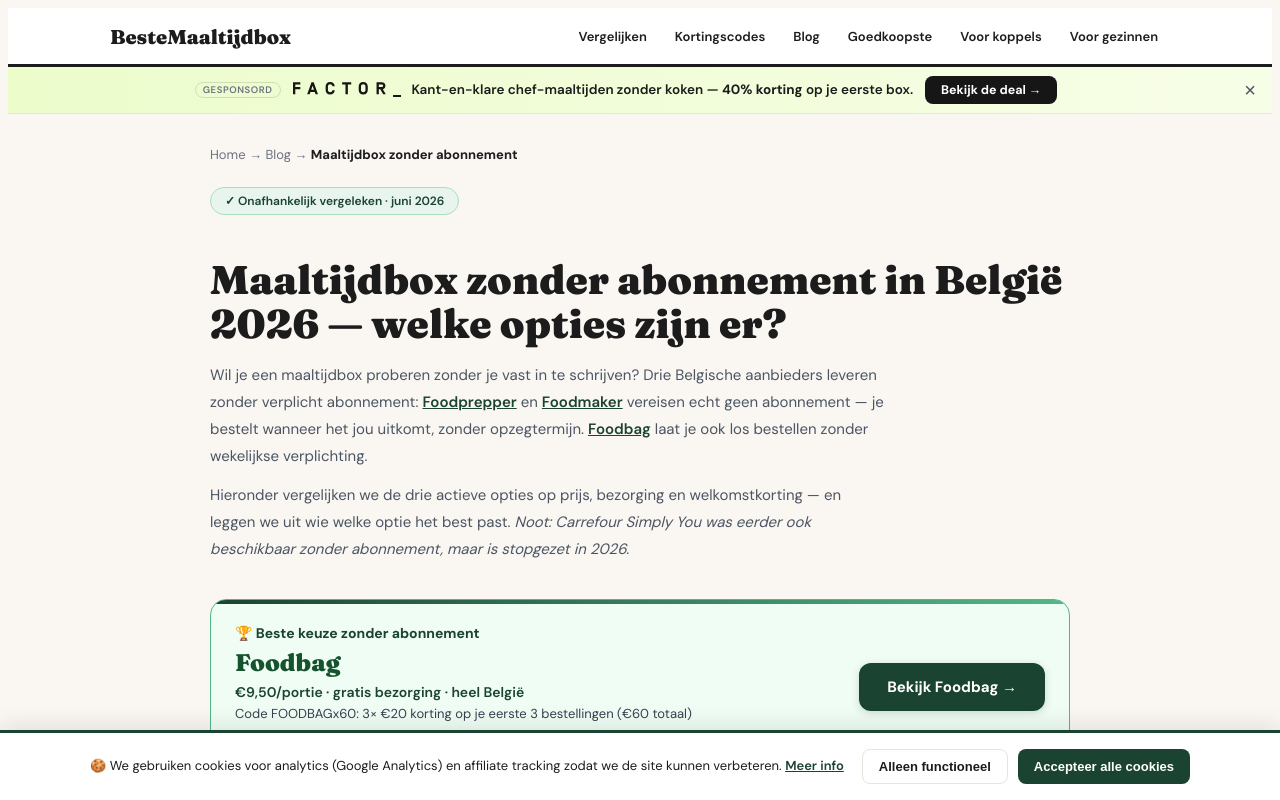
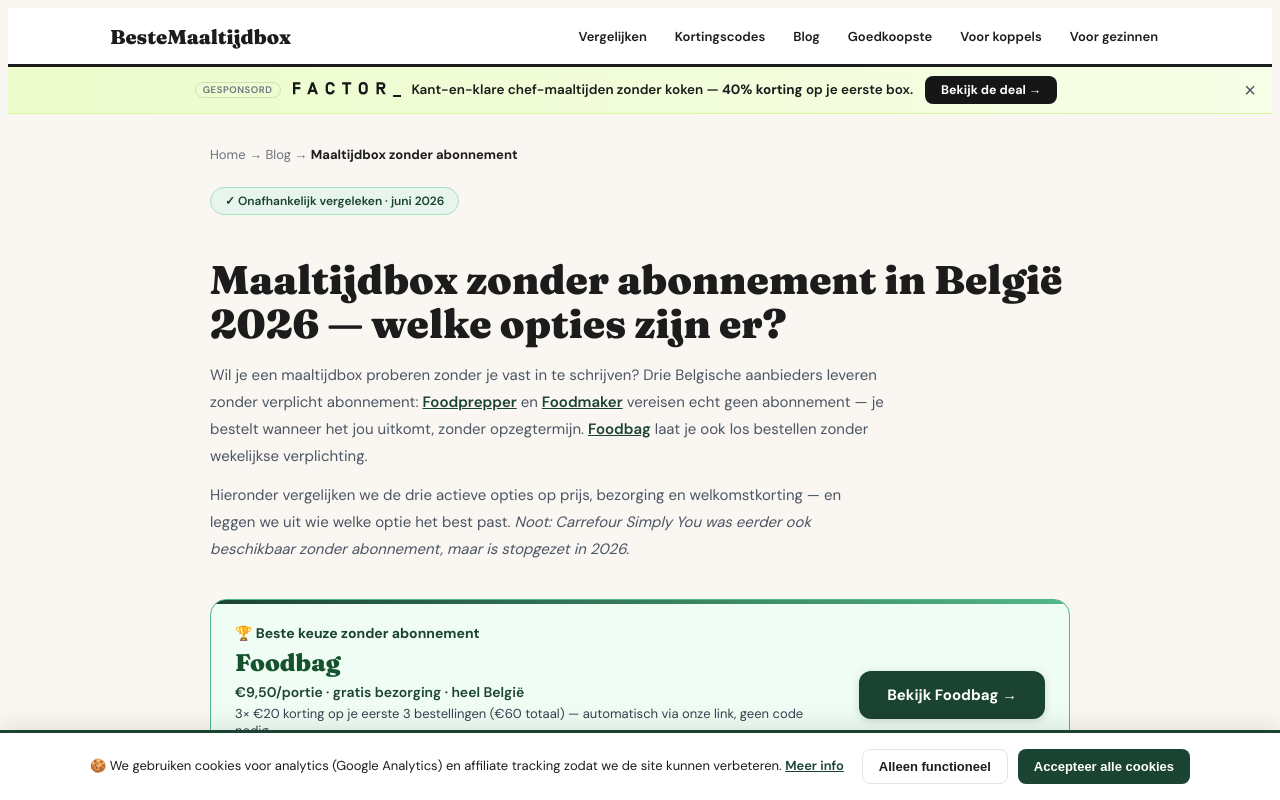
Before and after one commit to fetspets/bestemaaltijdbox, a Next.js app: page /blog/maaltijdbox-zonder-abonnement-belgie in a window 1280 px wide. Shown: the top 800 px of the page. Built offline with nearby package versions, Linux system fonts and the light colour scheme.

Commit message:
auto: update page.tsx

```diff
--- a/src/app/blog/maaltijdbox-zonder-abonnement-belgie/page.tsx
+++ b/src/app/blog/maaltijdbox-zonder-abonnement-belgie/page.tsx
@@ -224,7 +224,7 @@ export default function MaaltijdboxZonderAbonnementPage() {
               <div style={{ fontSize: 14, fontWeight: 700, color: '#1B4332', marginBottom: 6 }}>🏆 Beste keuze zonder abonnement</div>
               <div style={{ fontFamily: 'Fraunces, serif', fontSize: 24, fontWeight: 900, color: '#14532D', marginBottom: 6 }}>Foodbag</div>
               <div style={{ fontSize: 14, fontWeight: 600, color: '#1B4332', marginBottom: 4 }}>€9,50/portie · gratis bezorging · heel België</div>
-              <div style={{ fontSize: 13, color: '#374151', marginBottom: 12 }}>Code FOODBAGx60: 3× €20 korting op je eerste 3 bestellingen (€60 totaal)</div>
+              <div style={{ fontSize: 13, color: '#374151', marginBottom: 12 }}>3× €20 korting op je eerste 3 bestellingen (€60 totaal) — automatisch via onze link, geen code nodig</div>
               <div style={{ fontSize: 12, color: '#6B7280' }}>
                 Op zoek naar de laagste prijs? →{' '}
                 <Link href="/aanbieder/foodprepper" style={{ color: '#1B4332', fontWeight: 600, textDecoration: 'underline' }}>
```
